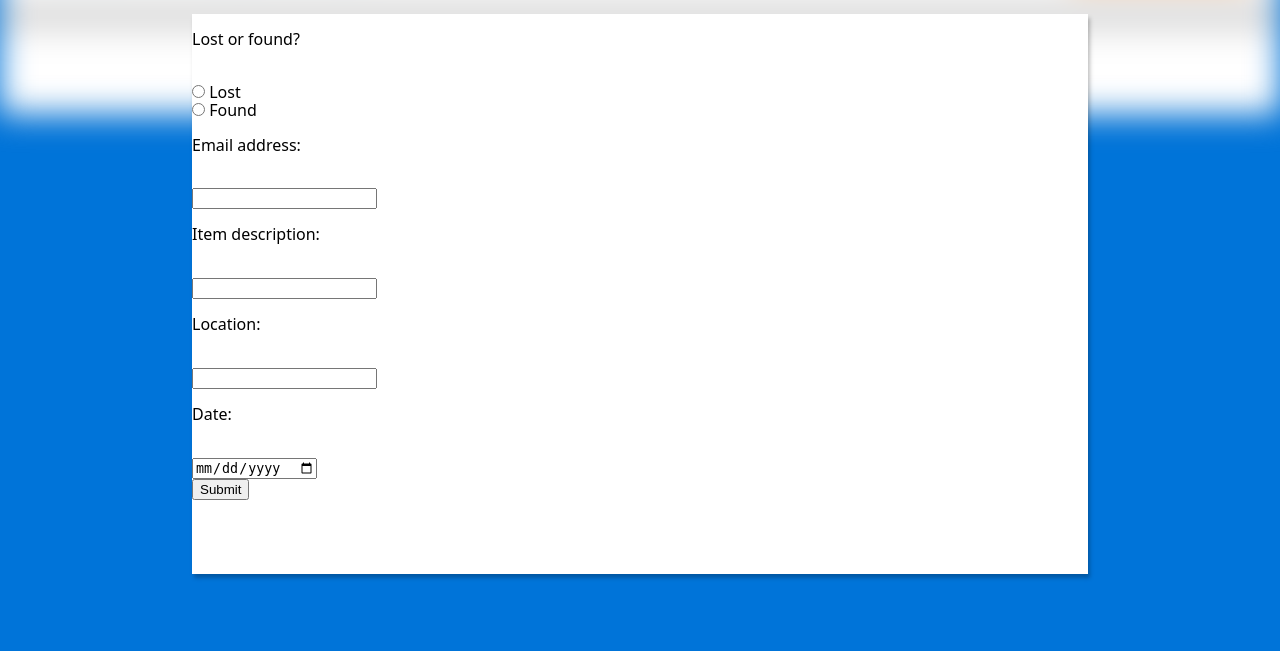
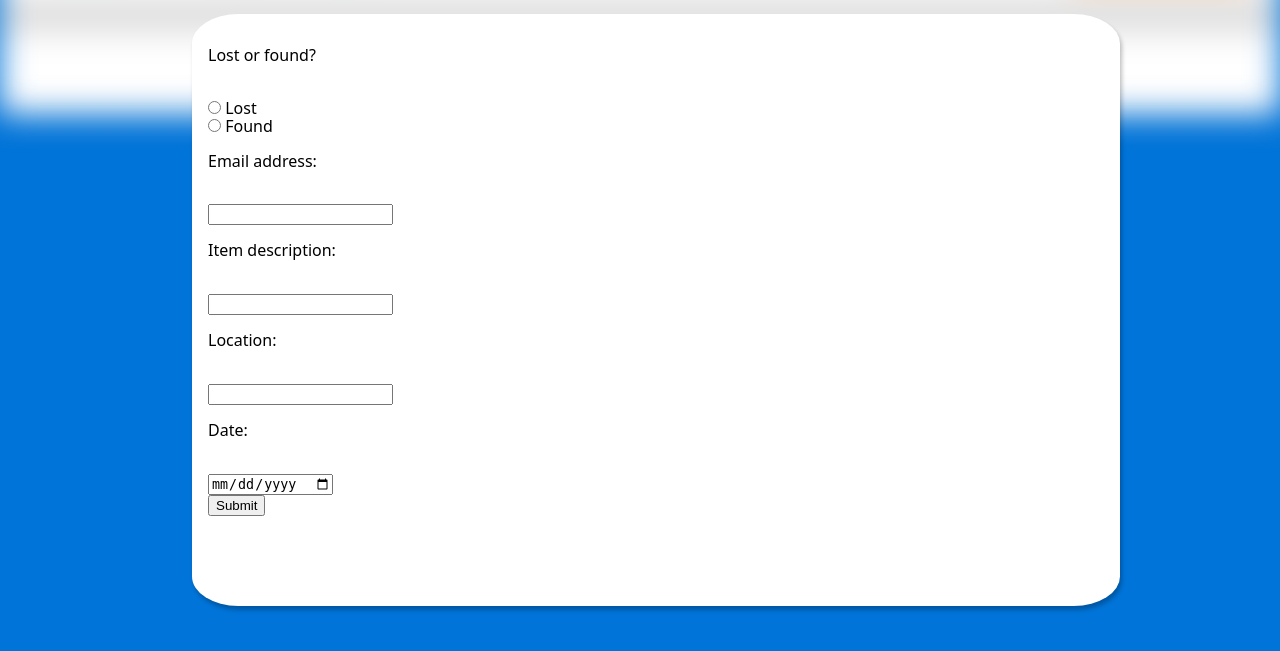
Before and after one commit to kacperlsky/2018-Sheffield-Hackathlon, a PHP site: page /ListingPage.html in a window 1280 px wide, after a click on "SUBMIT AN ITEM". Shown: the part 106-757 px from the top of the page. Run offline with PHP 8.4, Linux system fonts and the light colour scheme; some libraries are stand-ins or nearby versions.

Commit message:
Improved popup css

```diff
--- a/css/popups.css
+++ b/css/popups.css
@@ -10,6 +10,9 @@
 	left: 15%;
 	width: 70%;
 	height: 70%;
+	padding: 1em;
+	overflow: scroll;
 	background-color: white;
+	border-radius: 5%;
 	box-shadow: 2px 4px 4px rgba(0, 0, 0, 0.25);
 }
```
